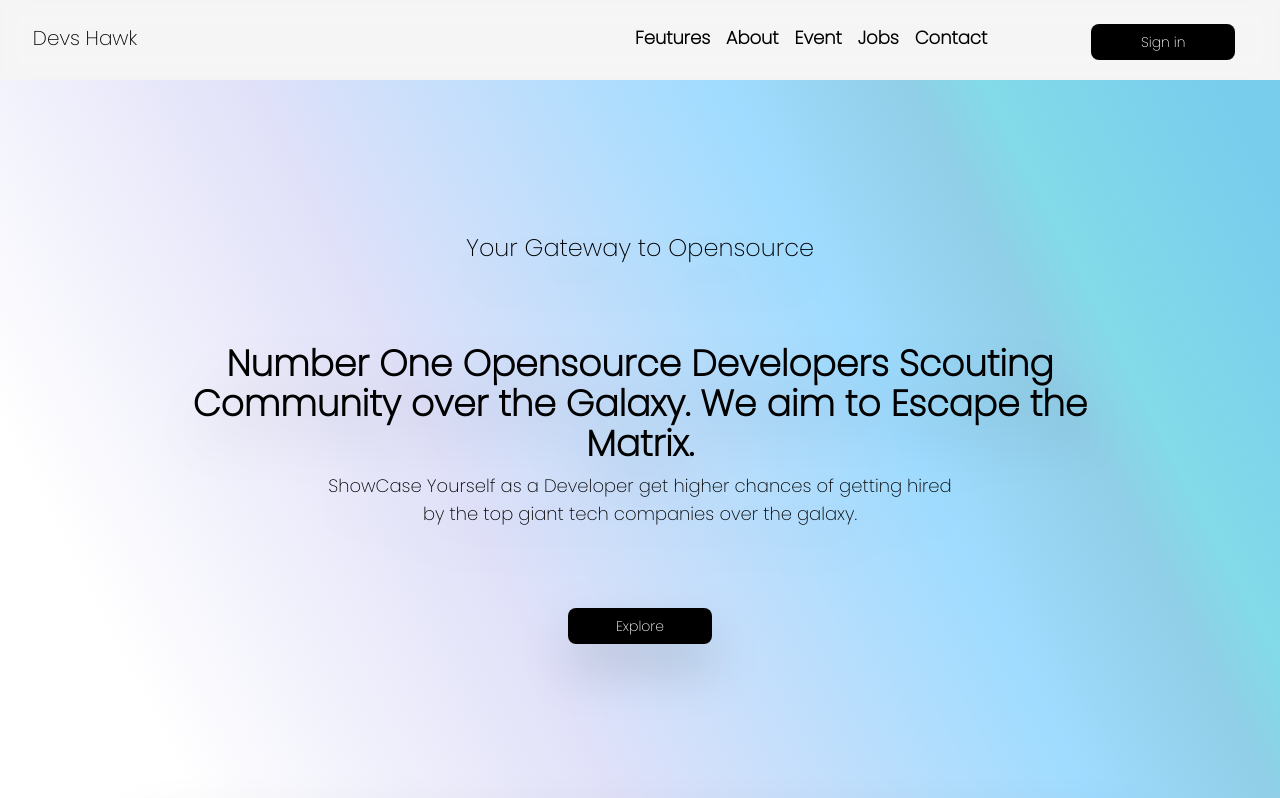
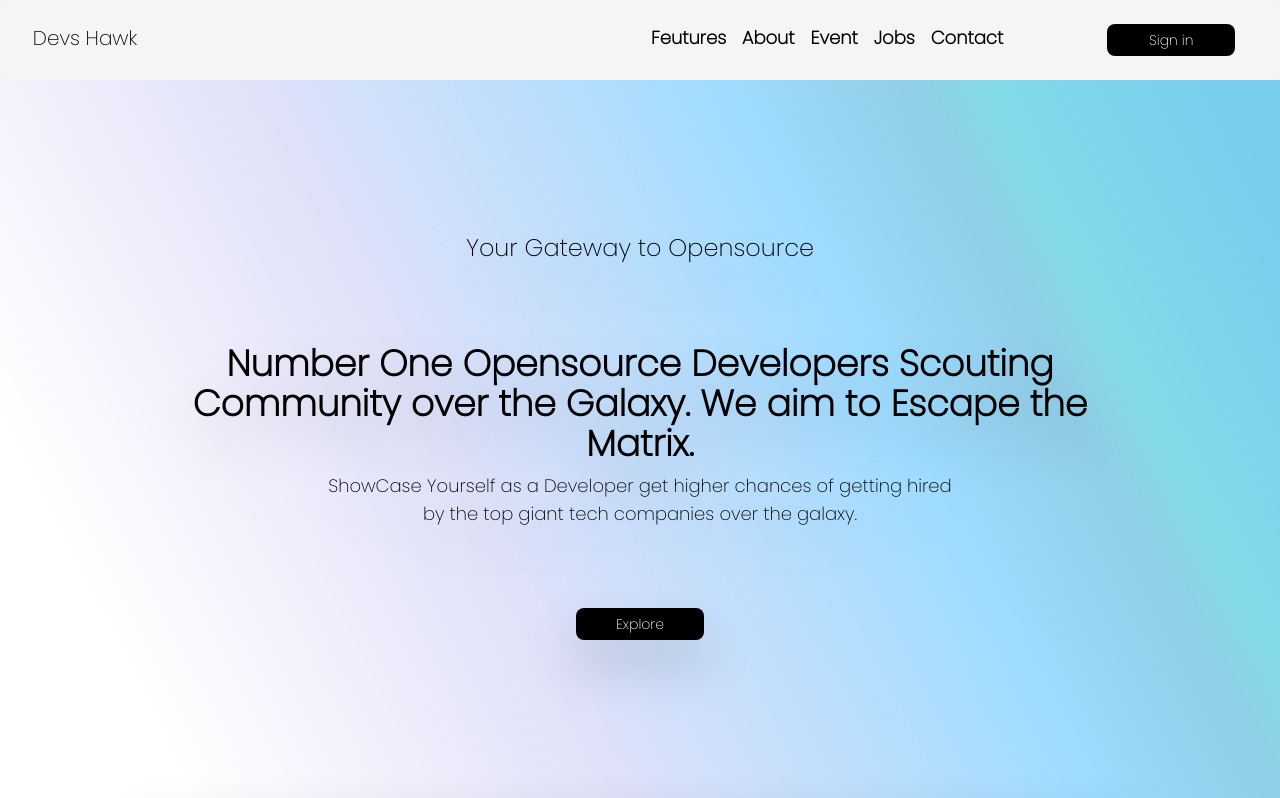
Before and after one commit to ahmadou5/Hawks, a Next.js app: page / in a window 1280 px wide. Shown: the top 798 px of the page. Built offline with nearby package versions, Linux system fonts and the light colour scheme.

Commit message:
'new77ca'

```diff
--- a/src/components/Buttons/index.js
+++ b/src/components/Buttons/index.js
@@ -1,7 +1,7 @@
 export const Button = ({text, click}) => {
   return (
     <div>
-      <div onClick={click} className=" flex flex-row ml-auto mr-auto py-1 px-1 cursor-pointer hover:bg-white text-white hover:text-black hover:font-semibold bg-black rounded-lg w-36 h-9">
+      <div onClick={click} className=" flex flex-row ml-auto mr-auto py-1 px-1 cursor-pointer  text-white  bg-black rounded-lg  w-32 h-8">
         <p className="text-sm  mt-auto mb-auto font-light ml-auto mr-auto">{text}</p>
       </div>
     </div>
```
